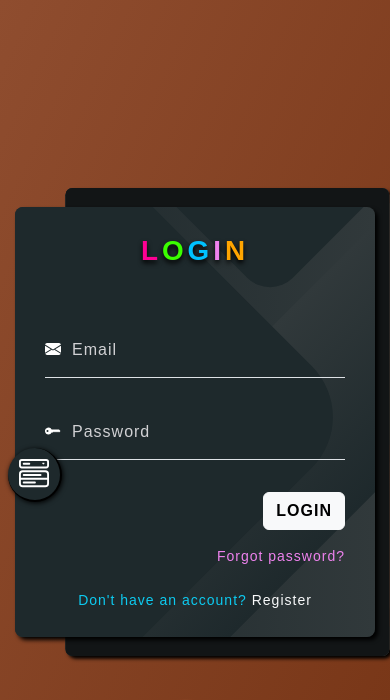
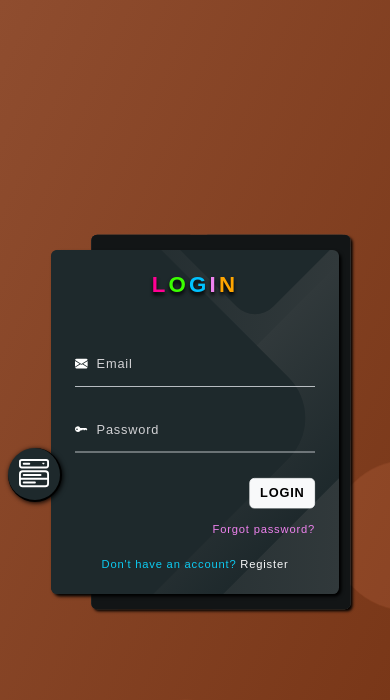
Before and after one commit to Victor-iyoko/spelling-pro, a Vue app: page /auth in a window 390 px wide. Shown: the top 700 px of the page. Built offline with nearby package versions, Linux system fonts and the light colour scheme; a web font is replaced by a local one.

Commit message:
made auth page responsive

```diff
--- a/src/components/TextInput.vue
+++ b/src/components/TextInput.vue
@@ -9,7 +9,7 @@
             </span>
             <input @focus="handleFocus" @blur="handleFocus" v-model="model" :type="type"
                 class="form-control text-white bg-transparent border-0 rounded-0 ls-1"
-                :style="size ? { fontSize: size + 'px' } : {}" :placeholder="placeholder"
+                :style="size ? { fontSize: size + 'px' } : {}" :placeholder="placeholder" :autocomplete="type === 'password' ? 'current-password' : ''"
                 :class="auth && !size ? 'padding__big' : 'pb-1'" :aria-label="type">
         </div>
     </div>
--- a/src/components/auth/Register.vue
+++ b/src/components/auth/Register.vue
@@ -20,7 +20,7 @@
                         d="M3.5 11.5a3.5 3.5 0 1 1 3.163-5H14L15.5 8 14 9.5l-1-1-1 1-1-1-1 1-1-1-1 1H6.663a3.5 3.5 0 0 1-3.163 2M2.5 9a1 1 0 1 0 0-2 1 1 0 0 0 0 2" />
                 </TextInput>
                 <button @click.prevent="handleSubmit" type="button"
-                    class="d-block ls-1 fw-bolder btn btn-light mt-3 ms-auto">
+                    class="d-block ls-1 fw-bolder btn btn-light mt-2 ms-auto">
                     REGISTER
                 </button>
             </form>
@@ -68,7 +68,7 @@ function handleSubmit() {
 .login {
     width: 100%;
     padding: 20px 15px;
-    padding-top: 70px;
+    padding-top: 80px;
 }
 
 .login__field {
--- a/src/pages/Auth.vue
+++ b/src/pages/Auth.vue
@@ -1,12 +1,15 @@
 <template>
     <div v-ActivePage="useRoute().name"
         class="text-center text-white d-flex align-items-center justify-content-center w-100 h-100">
-        <main class="w-100 h-100 d-flex align-items-center justify-content-center overflow-hidden position-relative">
+        <main class="w-100 h-100 overflow-hidden">
+            <div class="w-100 h-100 auth__container position-relative d-flex align-items-center justify-content-center">
+
                 <div id="login" class="position-absolute">
                     <div class="screen position-relative overflow-hidden rounded-3">
                         <div id="login-overlay">
                             <div class="d-none">
-                            <ForgotPW @changeAuth="handleAuthChange" @authRotate="handleAuthRotate(login, loginOverlay)"
+                                <ForgotPW @changeAuth="handleAuthChange"
+                                    @authRotate="handleAuthRotate(login, loginOverlay)"
                                     :isShowOverlay="isShowOverlay" />
                             </div>
                         </div>
@@ -21,8 +24,9 @@
                                 <ConfirmEmail @changeAuth="handleAuthChange" />
                             </div>
                         </div>
-                    <Register @changeAuth="handleAuthChange" @authRotate="handleAuthRotate(register, registerOverlay)"
-                        :isLogin="isLogin" />
+                        <Register @changeAuth="handleAuthChange"
+                            @authRotate="handleAuthRotate(register, registerOverlay)" :isLogin="isLogin" />
+                    </div>
                 </div>
             </div>
         </main>
@@ -206,4 +210,16 @@ main {
     height: 100%;
     background-color: #121516;
 }
+
+@media screen and (max-width: 500px) {
+    main .auth__container {
+        transform: scale(.8);
+    }
+}
+
+@media screen and (max-height: 490px) {
+    main .auth__container {
+        transform: scale(.8);
+    }
+}
 </style>
```
Lines whose indentation alone changed are shown as unchanged.
